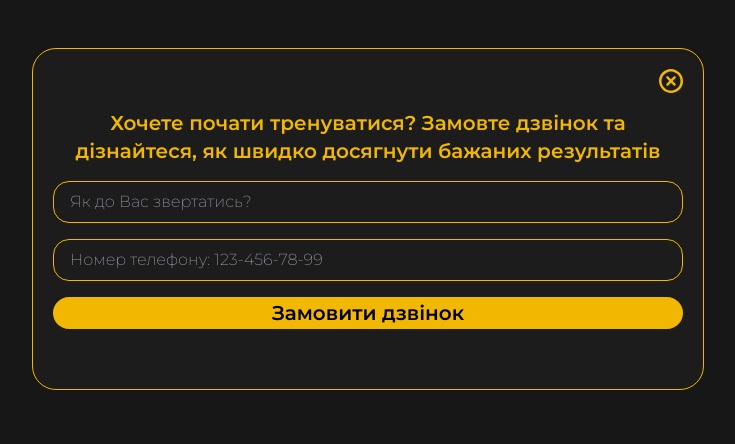
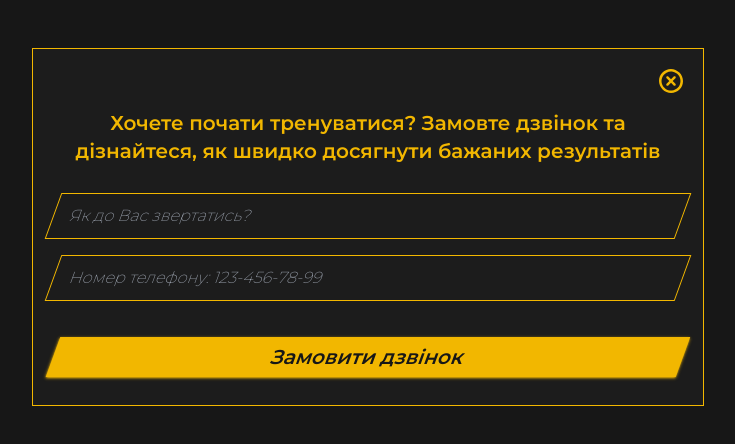
Before and after one commit to VarSlax/sf, a Next.js app: page /order in a window 1280 px wide. Shown: the top 444 px of the page, without its empty margins (272-1007 px from the left). Built offline with nearby package versions, Linux system fonts and the light colour scheme.

Commit message:
refactor: add fixes after review and my updated modal styles

```diff
--- a/app/order/page.tsx
+++ b/app/order/page.tsx
@@ -37,7 +37,7 @@ const OrderPage = () => {
   };
 
   return (
-    <div className="mx-5 my-12 flex max-w-2xl flex-col rounded-3xl border border-golden bg-order-card-bg p-3 backdrop-blur-sm md:mx-auto">
+    <div className="mx-5 my-12 flex max-w-2xl flex-col border border-golden bg-order-card-bg p-3 backdrop-blur-sm md:mx-auto">
       <div className="m-2 flex justify-end">
         <Image
           onClick={() => push("/")}
@@ -66,7 +66,7 @@ const OrderPage = () => {
                   "Iм'я має бути не менше ніж 2 літери та містити букви.",
               },
             })}
-            className="mb-2 mt-4 w-full rounded-2xl border border-golden bg-order-card-bg px-4 py-2 text-base font-extralight"
+            className="mb-2 mt-7 w-full -skew-x-[20deg] border border-golden bg-order-card-bg px-4 py-2.5 text-base font-extralight"
           />
           <ErrorMessage errors={errors} name="name" />
           <input
@@ -75,12 +75,12 @@ const OrderPage = () => {
             {...register("phone", {
               required: "Будь ласка, введiть номер для зворотнього дзвiнка",
             })}
-            className="my-2 w-full rounded-2xl border border-golden bg-order-card-bg px-4 py-2 text-base font-extralight"
+            className="my-2 w-full -skew-x-[20deg] border border-golden bg-order-card-bg px-4 py-2.5 text-base font-extralight"
           />
           <ErrorMessage errors={errors} name="phone" />
           <button
             type="submit"
-            className="mb-10 mt-2 w-full cursor-pointer rounded-3xl bg-golden px-8 py-0.5 text-xl font-semibold text-black "
+            className="mb-2 mt-7 w-full -skew-x-[20deg] cursor-pointer bg-golden px-8 py-1.5 text-xl font-semibold text-main shadow shadow-golden hover:shadow-inner hover:shadow-main"
           >
             Замовити дзвінок
           </button>
```
